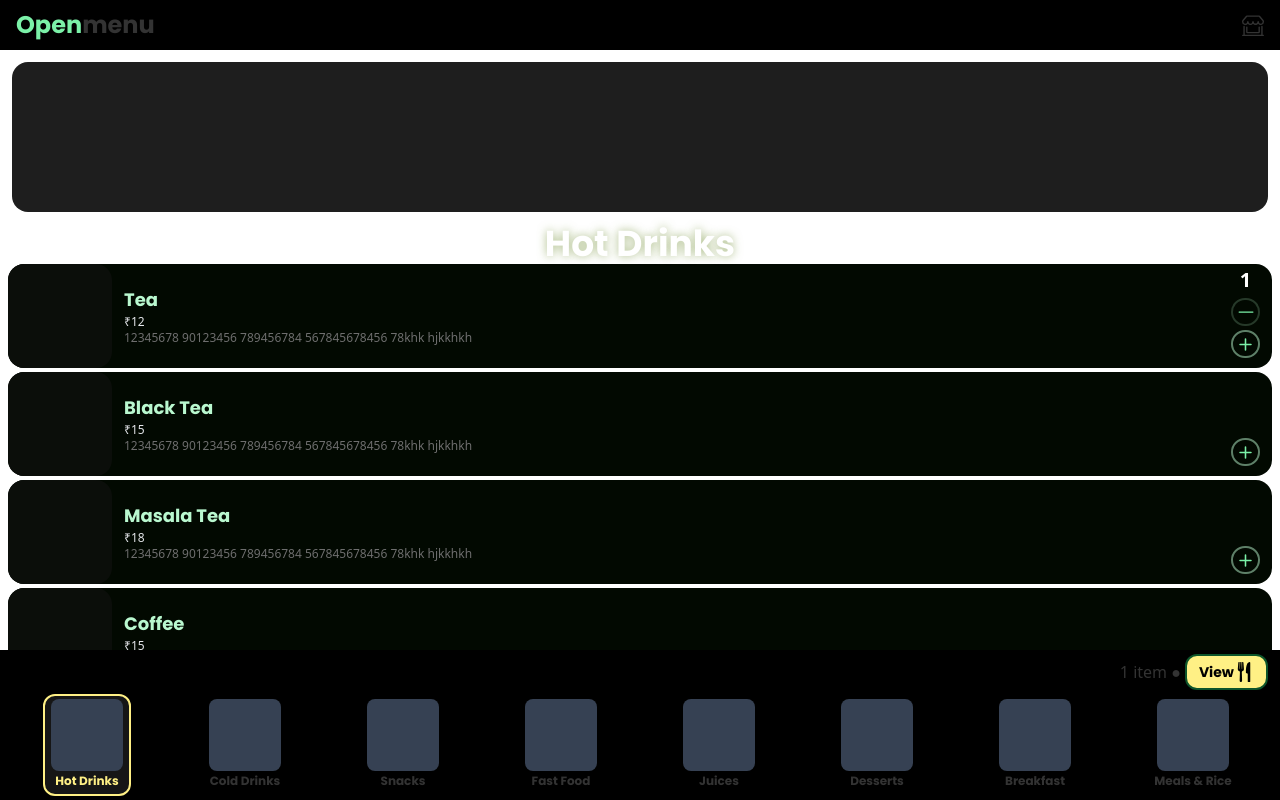
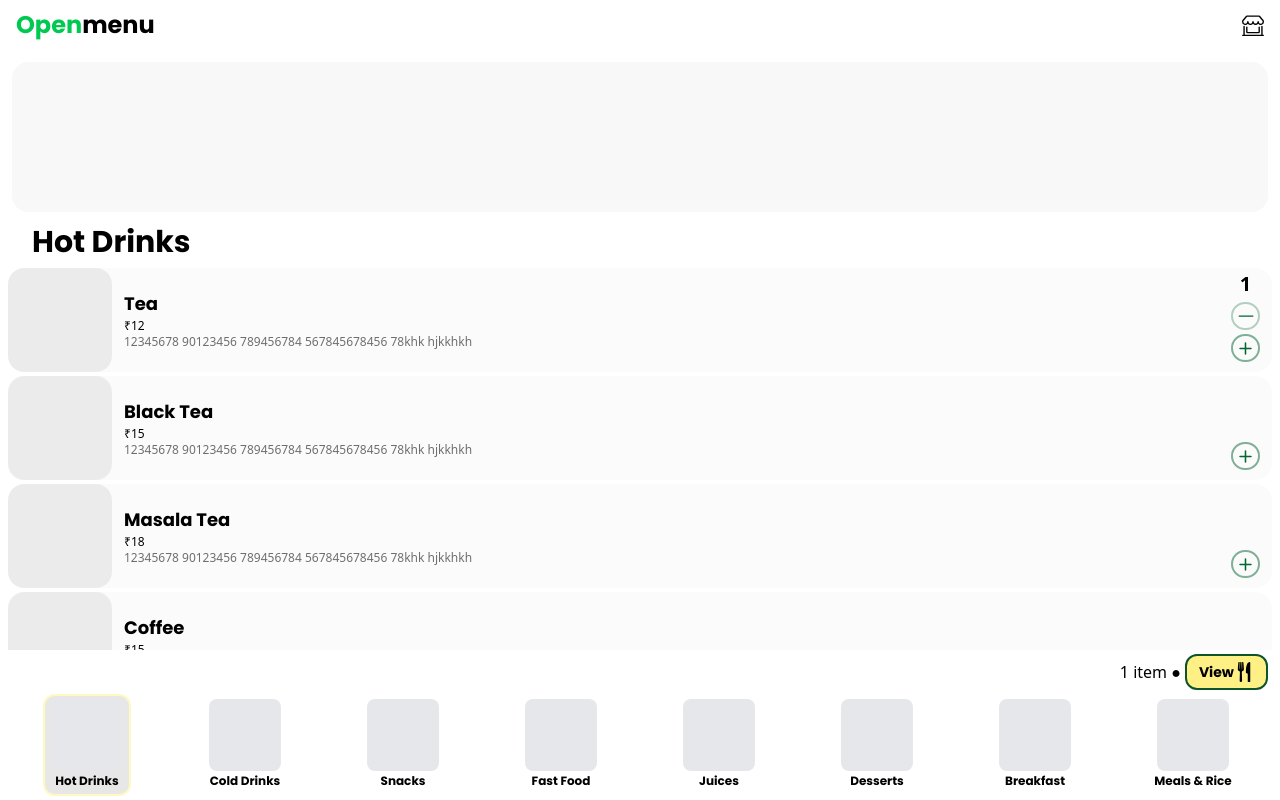
Before and after one commit to me-junaid/openmenu, a React (Vite) app: page / in a window 1280 px wide. Both pictures are taken after a click on the element 1245 px from the left and 344 px from the top of the page. Built offline with nearby package versions, Linux system fonts and the light colour scheme.

Commit message:
Dark and light theme implemented.

```diff
--- a/src/components/Header.jsx
+++ b/src/components/Header.jsx
@@ -2,8 +2,8 @@ import React from 'react'
 
 export const Header = () => {
   return (
-    <header className='px-4 py-2 z-10 fixed top-0 bg-black right-0 left-0 h-[50px] flex justify-between items-center'>
-      <h1 className='text-2xl font-bold'><span className='text-green-300'>Open</span>menu</h1>
+    <header className='px-4 py-2 z-10 fixed top-0 dark:bg-black right-0 left-0 h-[50px] flex justify-between items-center'>
+      <h1 className='text-2xl font-bold'><span className='dark:text-green-300 text-green-500'>Open</span>menu</h1>
       <div className="">
         <svg xmlns="http://www.w3.org/2000/svg" width="22" height="22" fill="currentColor" className="bi bi-shop-window" viewBox="0 0 16 16">
           <path d="M2.97 1.35A1 1 0 0 1 3.73 1h8.54a1 1 0 0 1 .76.35l2.609 3.044A1.5 1.5 0 0 1 16 5.37v.255a2.375 2.375 0 0 1-4.25 1.458A2.37 2.37 0 0 1 9.875 8 2.37 2.37 0 0 1 8 7.083 2.37 2.37 0 0 1 6.125 8a2.37 2.37 0 0 1-1.875-.917A2.375 2.375 0 0 1 0 5.625V5.37a1.5 1.5 0 0 1 .361-.976zm1.78 4.275a1.375 1.375 0 0 0 2.75 0 .5.5 0 0 1 1 0 1.375 1.375 0 0 0 2.75 0 .5.5 0 0 1 1 0 1.375 1.375 0 1 0 2.75 0V5.37a.5.5 0 0 0-.12-.325L12.27 2H3.73L1.12 5.045A.5.5 0 0 0 1 5.37v.255a1.375 1.375 0 0 0 2.75 0 .5.5 0 0 1 1 0M1.5 8.5A.5.5 0 0 1 2 9v6h12V9a.5.5 0 0 1 1 0v6h.5a.5.5 0 0 1 0 1H.5a.5.5 0 0 1 0-1H1V9a.5.5 0 0 1 .5-.5m2 .5a.5.5 0 0 1 .5.5V13h8V9.5a.5.5 0 0 1 1 0V13a1 1 0 0 1-1 1H4a1 1 0 0 1-1-1V9.5a.5.5 0 0 1 .5-.5" />
--- a/src/components/HomePage/CategoryFeed.jsx
+++ b/src/components/HomePage/CategoryFeed.jsx
@@ -25,14 +25,14 @@ export const CategoryFeed = ({ admin }) => {
       role="list"
       aria-label="Category feed"
     >
-      <div className={`${admin ? "pb-14 h-40" : "h-[110px]" } px-2 py-1 bg-black flex justify-around overflow-x-auto snap-x snap-mandatory hide-scrollbar`}>
+      <div className={`${admin ? "pb-14 h-40" : "h-[110px]" } px-2 py-1 dark:bg-black bg-white flex justify-around overflow-x-auto snap-x snap-mandatory hide-scrollbar`}>
         {items.map((item, index) => {
           const isSelected = index === selectedCategory;
           const baseClasses =
             "p-0.5 flex flex-col justify-center items-center shrink-0 rounded-xl snap-center transition-transform duration-150 min-w-22";
           const selectedClasses = isSelected
-            ? "scale-100 border-2 border-yellow-200 bg-[#161616]"
-            : "scale-100 border-2 border-[#6f6f6f00] bg-[#161616]/0";
+            ? "border-2 dark:border-yellow-200 border-yellow-100 dark:bg-[#161616] bg-[#161616]/10"
+            : "border-2 border-[#6f6f6f00] bg-[#161616]/0";
 
           return (
             <div
@@ -50,8 +50,8 @@ export const CategoryFeed = ({ admin }) => {
               onKeyDown={(e) => handleKeyDown(e, index)}
               className={`${baseClasses} ${selectedClasses}`}
             >
-              <div className="bg-gray-700 w-18 aspect-square rounded-lg" />
-              <div className={`${isSelected ? "text-yellow-200" : ""} font-bold text-xs my-0.5 text-center my-font`}>{item.name}</div>
+              <div className="dark:bg-gray-700 bg-gray-200 w-18 aspect-square rounded-lg" />
+              <div className={`${isSelected ? "dark:text-yellow-200" : ""} font-bold text-xs my-0.5 text-center my-font`}>{item.name}</div>
             </div>
           );
         })}
--- a/src/components/HomePage/ItemFeed.jsx
+++ b/src/components/HomePage/ItemFeed.jsx
@@ -12,32 +12,28 @@ export const ItemFeed = ({ admin = false }) => {
 
   return (
     <>
-      <h2 className="font-bold px-8 my-font text-white text-4xl text-center animate-pulse-glow">
+      <h2 className="font-bold px-8 my-font dark:text-white text-3xl text-left mb-2 dark:animate-pulse-glow">
         {categoryName}
       </h2>
 
       <div className={`${admin ? "mb-[170px]" : "mb-[150px]"} px-2 mt-0 space-y-1 rounded-2xl -z-1`}>
         {itemsInMenus.map((item, index) => (
-          <div key={index} className='bg-[#020901]  pr-3 rounded-2xl flex items-center'>
-            <div className="w-26 h-26 bg-[#0b0e0a] rounded-2xl shrink-0"></div>
+          <div key={index} className='dark:bg-[#020901] bg-[#02090104]  pr-3 rounded-2xl flex items-center'>
+            <div className="w-26 h-26 dark:bg-[#0b0e0a] bg-[#0b0e0a10] rounded-2xl shrink-0"></div>
             <div className="grow ml-3">
-              <p className='text-lg font-semibold text-green-200 my-font'>{item.name}</p>
-              <p className='text-gray-200 text-xs'>₹{item.price}</p>
+              <p className='text-lg font-semibold dark:text-green-200 my-font'>{item.name}</p>
+              <p className='dark:text-gray-200 text-xs'>₹{item.price}</p>
               <p className='line-clamp-2 text-[#6e6e6e] text-xs'>12345678 90123456 789456784 567845678456 78khk hjkkhkh</p>
             </div>
             <div className={`${confirmOrder || admin ? "hidden" : "flex"} flex-col gap-1 shrink-0`}>
 
               <div className="ml-3 flex justify-center items-center font-bold">
-                <p className={`text-center text-xl text-white ${(item.selectionCount > 0) ? "opacity-100 block" : "opacity-0"}`}>{item.selectionCount}</p>
+                <p className={`text-center text-xl dark:text-white ${(item.selectionCount > 0) ? "opacity-100 block" : "opacity-0"}`}>{item.selectionCount}</p>
               </div>
 
               <div
                 className={`
-    h-7 min-w-7 ml-3 rounded-full
-    border-2 border-green-200/20
-    flex justify-center items-center
-    text-green-300 cursor-pointer
-    transition-all duration-100
+    h-7 min-w-7 ml-3 rounded-full border-2 dark:border-green-200/20 border-green-800/30 flex justify-center items-center dark:text-green-300 text-green-800 cursor-pointer transition-all duration-100
     ${item.selectionCount > 0
                     ? "opacity-100 scale-100"
                     : "opacity-0 scale-75 pointer-events-none"}
@@ -68,9 +64,9 @@ export const ItemFeed = ({ admin = false }) => {
                 }}
                 className="
     h-7 mt-auto mb-2 min-w-7 ml-3 rounded-full
-    border-2 border-green-200/50
+    border-2 dark:border-green-200/20 border-green-800/50
     flex justify-center items-center
-    text-green-300 cursor-pointer
+    dark:text-green-300 text-green-800 cursor-pointer
     transition-all duration-100
     active:scale-90
     active:bg-green-200/20
--- a/src/components/HomePage/PromoBanner.jsx
+++ b/src/components/HomePage/PromoBanner.jsx
@@ -6,7 +6,7 @@ export const PromoBanner = () => {
   const { user } = useContext(ItemsContext)
 
   return (
-    <div className='p-4 m-3 bg-[#1e1e1e] h-[150px] rounded-2xl'>
+    <div className='p-4 m-3 dark:bg-[#1e1e1e] bg-[#1e1e1e07] h-[150px] rounded-2xl'>
       {user.name}
     </div>
   )
--- a/src/components/Utilis/NavForCatergory.jsx
+++ b/src/components/Utilis/NavForCatergory.jsx
@@ -14,7 +14,7 @@ export const NavForCatergory = () => {
   return (
     <div className="fixed bottom-[110px] left-0 right-0 ">
 
-      <div className={`${(selectedItems.length > 0 ? "flex" : "hidden")} h-10 bg-black p-3 pb-0 pt-1 justify-between`}>
+      <div className={`${(selectedItems.length > 0 ? "flex" : "hidden")} h-10 dark:bg-black bg-white p-3 pb-0 pt-1 justify-between`}>
         <div className="ml-auto flex justify-center items-center">
           {selectedItems.length} {selectedItems.length === 1 ? "item" : "items"} ●
         </div>
--- a/src/components/Utilis/QRGenerator.jsx
+++ b/src/components/Utilis/QRGenerator.jsx
@@ -2,7 +2,7 @@ import { useContext, useEffect, useState } from "react";
 import { QRCodeCanvas } from "qrcode.react";
 import { ItemsContext } from "../../contexts/ItemsContext";
 
-export default function QRGenerator({ size = 300, fgColor = "#ffffff10" }) {
+export default function QRGenerator({ size = 300, fgColor = "#ffffff10", bgColor = "#00000000" }) {
   const { selectedItems } = useContext(ItemsContext);
   const origin = window.location.origin;
 
@@ -21,7 +21,7 @@ export default function QRGenerator({ size = 300, fgColor = "#ffffff10" }) {
           value={text}
           size={size}
           fgColor={fgColor}
-          bgColor="#000000"
+          bgColor={bgColor}
           level="L"
         />
       )}
--- a/src/index.css
+++ b/src/index.css
@@ -2,7 +2,7 @@
 
 :root {
   --primary-background: #ffffff;
-  --primary-text: #333333;
+  --primary-text: #000000;
 }
 
 @media (prefers-color-scheme: dark) {
```
Also changed, not shown: src/components/HomePage/OrderSelection.jsx (+15 -12 lines).
